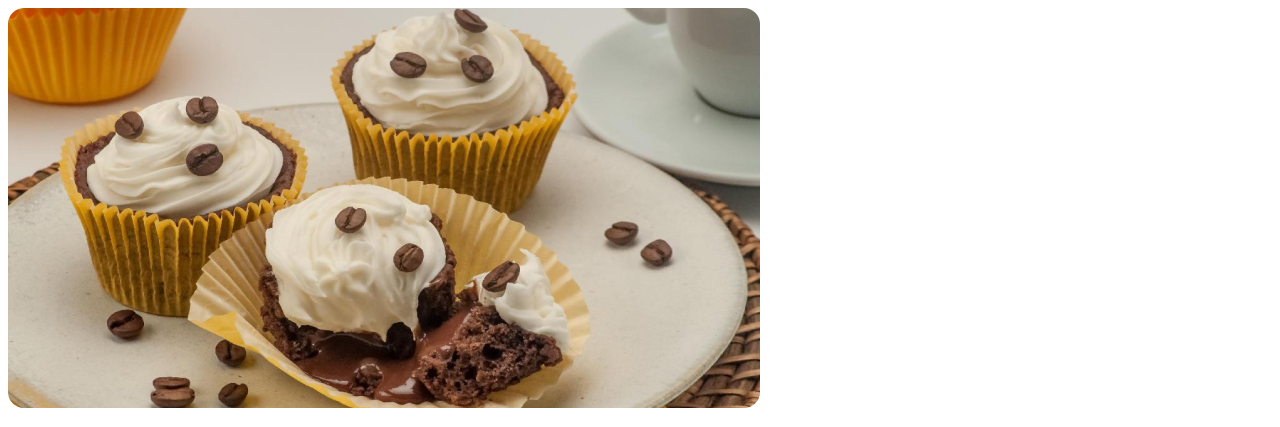
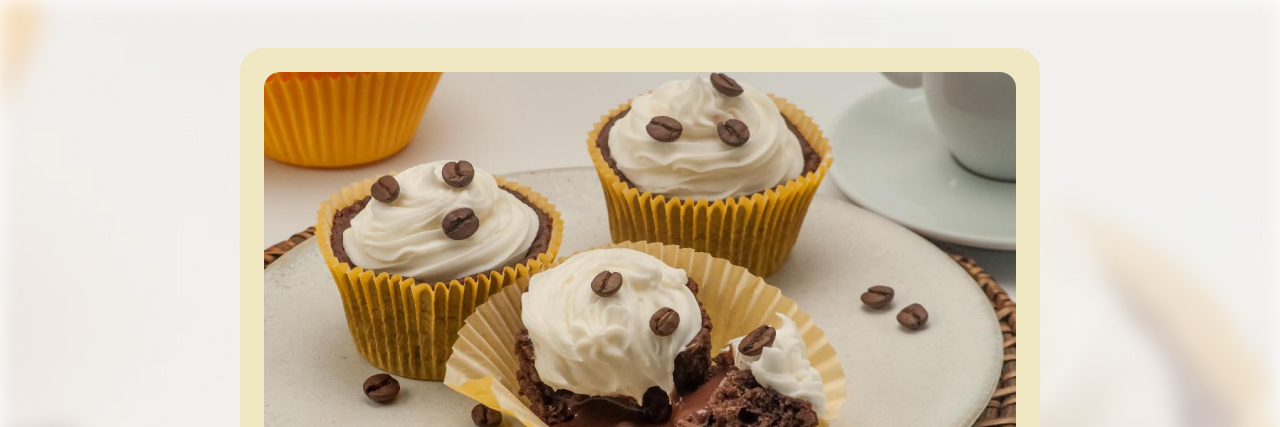
Before and after one commit to GhDanielOliveira/ProjetoReceita, a plain HTML site: page index.html in a window 1280 px wide. Shown: the top 427 px of the page. Drawn offline with Linux system fonts and the light colour scheme.

Commit message:
imagem de fundo; estilo page

```diff
--- a/style.css
+++ b/style.css
@@ -1,3 +1,15 @@
+body{
+  background-image: url(assets/bg.jpg);
+  background-size: cover;
+}
+#page {
+  box-sizing: border-box;
+  width: 800px;
+  padding: 24px;
+  background-color:#f0e8c2 ;
+  border-radius: 24px;
+  margin: 48px auto;
+}
 img{
   border-radius: 16px;
 }
```
